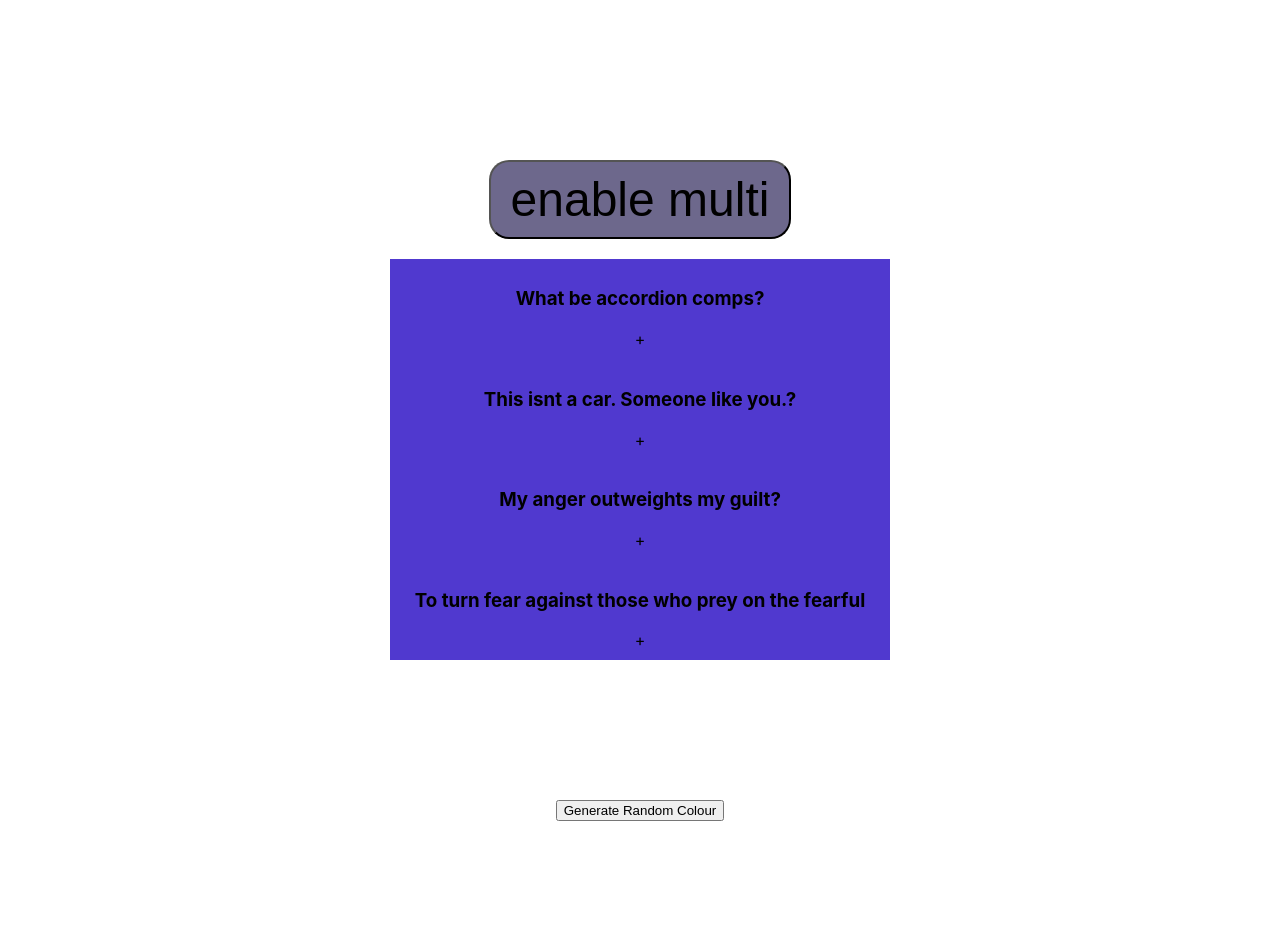
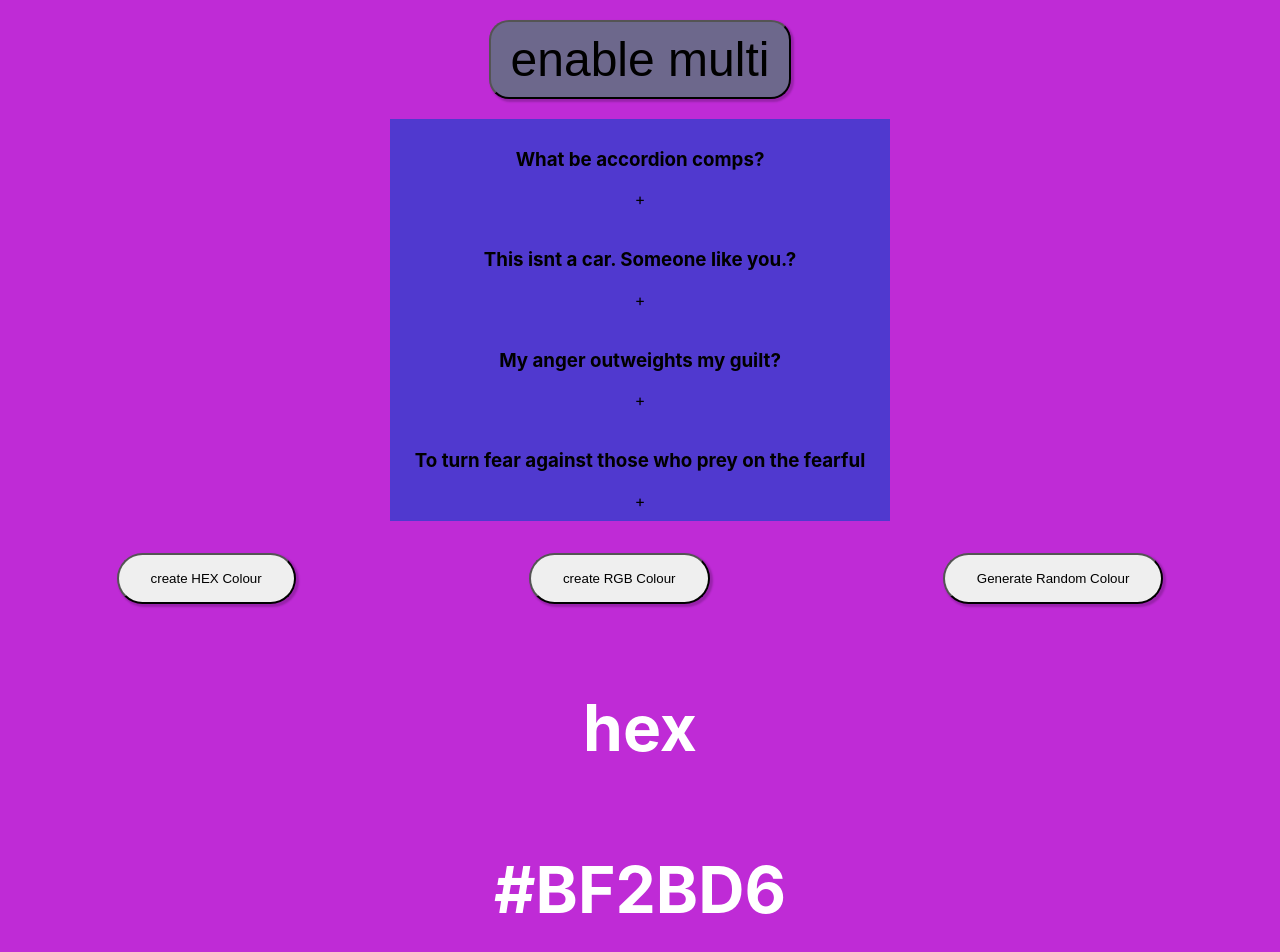
Before and after one commit to stevenleelawson/react-simple-apps, a React (Create React App) app: page / in a window 1280 px wide. Shown: the top 952 px of the page. Before the commit the page ends 821 px from the top, so only its background shows below. Built offline with nearby package versions, Linux system fonts and the light colour scheme.

Commit message:
adding random color generator in hex or rgb and using props to change color of entire app in parent

```diff
--- a/src/App.js
+++ b/src/App.js
@@ -1,13 +1,17 @@
+import { React, useState } from 'react';
 import './App.css';
 import Accordion from './components/accordion';
 import RandomColor from './components/random-color';
 
 
 function App() {
+  const [ appColor, setAppColor] = useState('#000000')
   return (
-    <div className="App">
+    <div className="App" style={{ backgroundColor: appColor,
+    height: '500vh'
+    }}>
       <Accordion />
-      <RandomColor />
+      <RandomColor handleColor={setAppColor} />
     </div>
   );
 }
--- a/src/components/accordion/styles.css
+++ b/src/components/accordion/styles.css
@@ -1,8 +1,8 @@
 .wrapper {
 	display: flex;
 	flex-direction: column;
-	height: 100vh;
-	width: 100vw;
+	/* height: 60vh;
+	width: 100vw; */
 	justify-content: center;
 	align-items: center;
 }
--- a/src/components/random-color/index.js
+++ b/src/components/random-color/index.js
@@ -1,10 +1,70 @@
-import { React, useState } from 'react';
+import { React, useEffect, useState } from 'react';
 import './styles.css';
 
-export default function RandomColor() {
+export default function RandomColor(props) {
+	const [typeOfColor, setTypeOfColor] = useState('hex');
+	const [color, setColor] = useState('#000000')
+
+	function randomColorUtility(len) {
+		return Math.floor(Math.random() * len)
+	}
+
+	function handleCreateRandomHexColour() {
+		const hex = [0, 1, 2, 3, 4, 5, 6, 7, 8, 9, 'A', 'B', 'C', 'D', 'E', 'F'];
+
+		let hexColor = '#';
+
+		for (let i = 0; i < 6; i++) {
+			hexColor += hex[randomColorUtility(hex.length)]
+		}
+
+		console.log('hex', hexColor);
+		setColor(hexColor)
+		props.handleColor(hexColor)
+
+	}
+
+	function handleCreateRandomRgbColour() {
+		const r = randomColorUtility(256)
+		const g = randomColorUtility(256)
+		const b = randomColorUtility(256)
+
+		setColor(`rgb(${r},${g},${b})`)
+		props.handleColor(`rgb(${r},${g},${b})`)
+	}
+
+	useEffect(() => {
+		if (typeOfColor === 'rgb') {
+			handleCreateRandomRgbColour()
+		}
+		handleCreateRandomHexColour()
+	}, [typeOfColor])
 	return (
-		<div className='container'>
-			<button>Generate Random Colour</button>
+		<div>
+			<div className='container' style={{
+				width: '100%',
+				background: color
+			}}>
+				<button onClick={() => setTypeOfColor('hex')}>create HEX Colour</button>
+				<button onClick={() => setTypeOfColor('rgb')}>create RGB Colour</button>
+				<button onClick={
+					typeOfColor === 'hex'
+						? handleCreateRandomHexColour
+						: handleCreateRandomRgbColour
+				}>Generate Random Colour</button>
+
+			</div>
+
+			<div>
+				<h4 className='display'>
+					{typeOfColor}
+
+				</h4>
+				<h1 className='display'>
+					{color}
+
+				</h1>
+			</div>
 		</div>
 	)
 }
--- a/src/components/random-color/styles.css
+++ b/src/components/random-color/styles.css
@@ -1,4 +1,16 @@
 .container {
 	display: flex;
-	justify-content: center;
+	justify-content: space-around;
+	margin-top:2rem;
 }
+
+.display {
+	font-size: 4rem;
+	color: white;
+}
+
+button {
+	border-radius: 50px;
+	padding: 1rem 2rem;
+	box-shadow: 2px 2px 2px 1px rgb(0 0 0 / 20%)
+}
```
